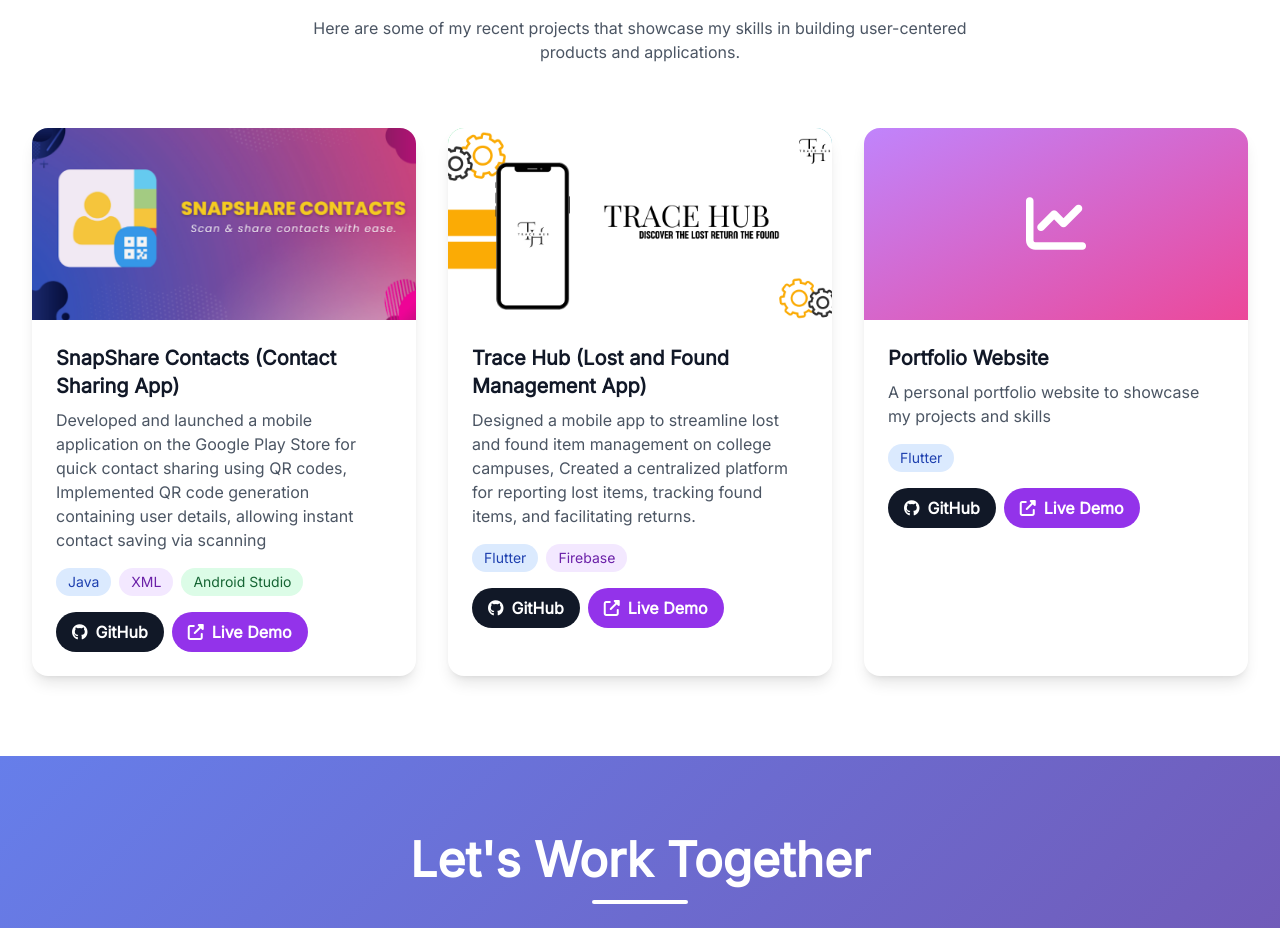
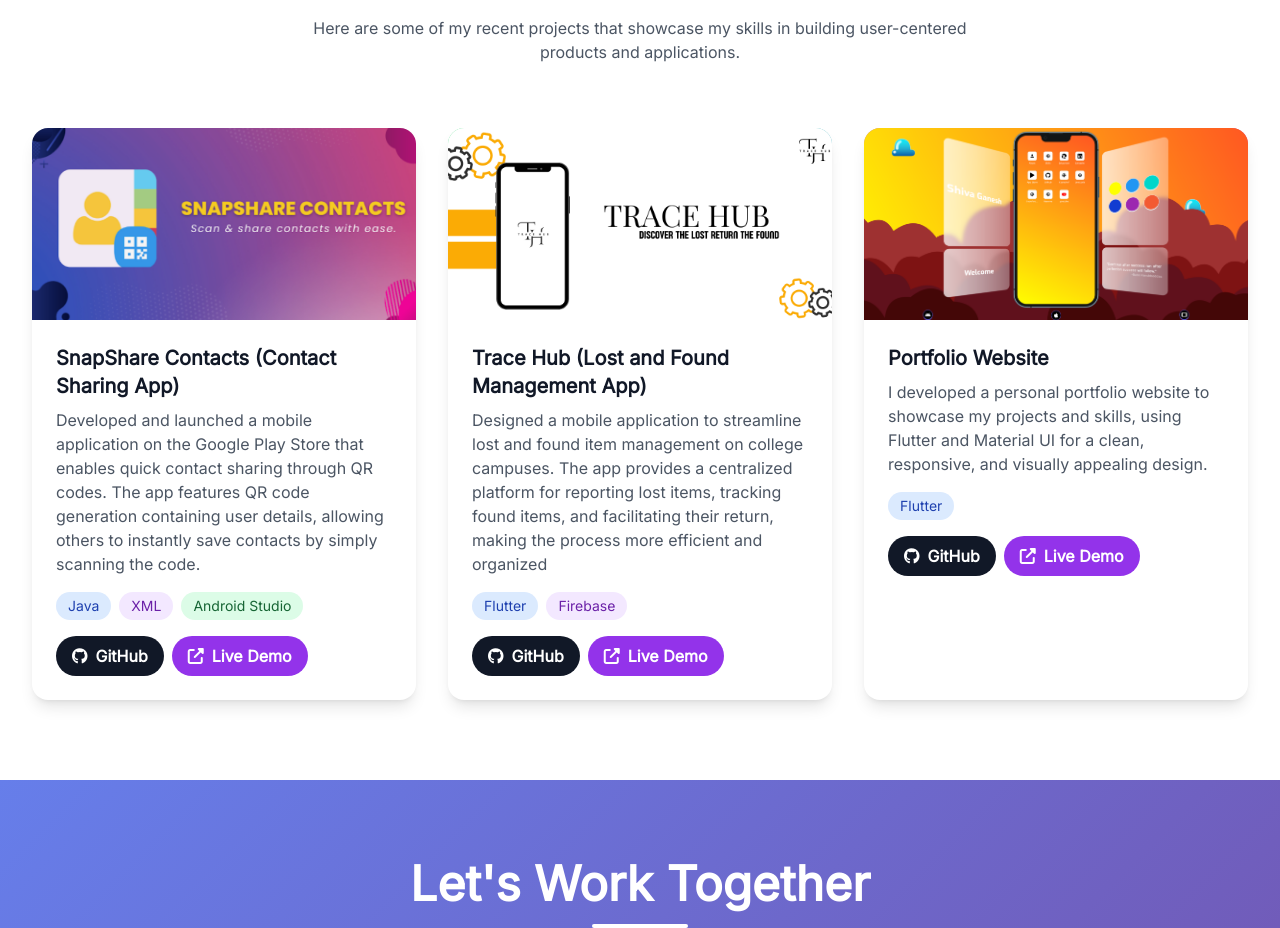
Before and after one commit to Shiva7ganesh/portfoli-website, a plain HTML site: page index.html in a window 1280 px wide. Shown: the part 3380-4308 px from the top of the page. Drawn offline with nearby package versions, Linux system fonts and the light colour scheme.

Commit message:
added new project

```diff
--- a/index.html
+++ b/index.html
@@ -540,9 +540,11 @@
                     </div>
                     <div class="p-6">
                         <h3 class="text-xl font-bold text-gray-900 mb-2">SnapShare Contacts (Contact Sharing App)</h3>
-                        <p class="text-gray-600 mb-4">Developed and launched a mobile application on the Google Play
-                            Store for quick contact sharing using QR codes, Implemented QR code generation containing
-                            user details, allowing instant contact saving via scanning</p>
+                        <p class="text-gray-600 mb-4">
+                            Developed and launched a mobile application on the Google Play Store that enables quick
+                            contact sharing through QR codes. The app features QR code generation containing user
+                            details, allowing others to instantly save contacts by simply scanning the code.
+                        </p>
                         <div class="flex flex-wrap gap-2 mb-4">
                             <span class="px-3 py-1 bg-blue-100 text-blue-800 rounded-full text-sm">Java</span>
                             <span class="px-3 py-1 bg-purple-100 text-purple-800 rounded-full text-sm">XML</span>
@@ -578,9 +580,10 @@
                     </div>
                     <div class="p-6">
                         <h3 class="text-xl font-bold text-gray-900 mb-2">Trace Hub (Lost and Found Management App)</h3>
-                        <p class="text-gray-600 mb-4">Designed a mobile app to streamline lost and found item management
-                            on college campuses, Created a centralized platform for reporting lost items, tracking found
-                            items, and facilitating returns.</p>
+                        <p class="text-gray-600 mb-4">Designed a mobile application to streamline lost and found item
+                            management on college campuses. The app provides a centralized platform for reporting lost
+                            items, tracking found items, and facilitating their return, making the process more
+                            efficient and organized</p>
                         <div class="flex flex-wrap gap-2 mb-4">
                             <span class="px-3 py-1 bg-blue-100 text-blue-800 rounded-full text-sm">Flutter</span>
                             <span class="px-3 py-1 bg-purple-100 text-purple-800 rounded-full text-sm">Firebase</span>
@@ -603,7 +606,9 @@
                 <div class="project-card bg-white rounded-2xl shadow-lg overflow-hidden card-hover relative">
                     <div class="h-48 bg-gradient-to-br from-purple-400 to-pink-500 relative">
                         <div class="absolute inset-0 flex items-center justify-center">
-                            <i class="fas fa-chart-line text-white text-6xl"></i>
+                            <div class="absolute inset-0 flex items-center justify-center">
+                                <img src="portfolio.png" alt="Portfolio" class="w-full h-full object-cover" />
+                            </div>
                         </div>
                         <div class="project-overlay absolute inset-0 flex items-center justify-center">
                             <div class="text-center text-white">
@@ -614,17 +619,19 @@
                     </div>
                     <div class="p-6">
                         <h3 class="text-xl font-bold text-gray-900 mb-2">Portfolio Website</h3>
-                        <p class="text-gray-600 mb-4">A personal portfolio website to showcase my projects and skills
+                        <p class="text-gray-600 mb-4">I developed a personal portfolio website to showcase my projects
+                            and skills, using Flutter and Material UI for a clean, responsive, and visually appealing
+                            design.
                         </p>
                         <div class="flex flex-wrap gap-2 mb-4">
                             <span class="px-3 py-1 bg-blue-100 text-blue-800 rounded-full text-sm">Flutter</span>
                         </div>
                         <div class="flex space-x-2">
-                            <a href="https://github.com/shiva7ganesh/AnalyticsDashboard" target="_blank"
+                            <a href="https://github.com/Shiva7ganesh/Portifolio" target="_blank"
                                 class="flex items-center px-4 py-2 bg-gray-900 text-white rounded-full font-semibold hover:bg-gray-800 transition-colors">
                                 <i class="fab fa-github mr-2"></i> GitHub
                             </a>
-                            <a href="https://shiva7ganesh.github.io/AnalyticsDashboard" target="_blank"
+                            <a href="https://portfolio.shivastark.tech" target="_blank"
                                 class="flex items-center px-4 py-2 bg-purple-600 text-white rounded-full font-semibold hover:bg-purple-700 transition-colors">
                                 <i class="fas fa-external-link-alt mr-2"></i> Live Demo
                             </a>
```
Also changed, not shown: image.jpg (deleted), image2.jpg (deleted), portfolio.png (added).
